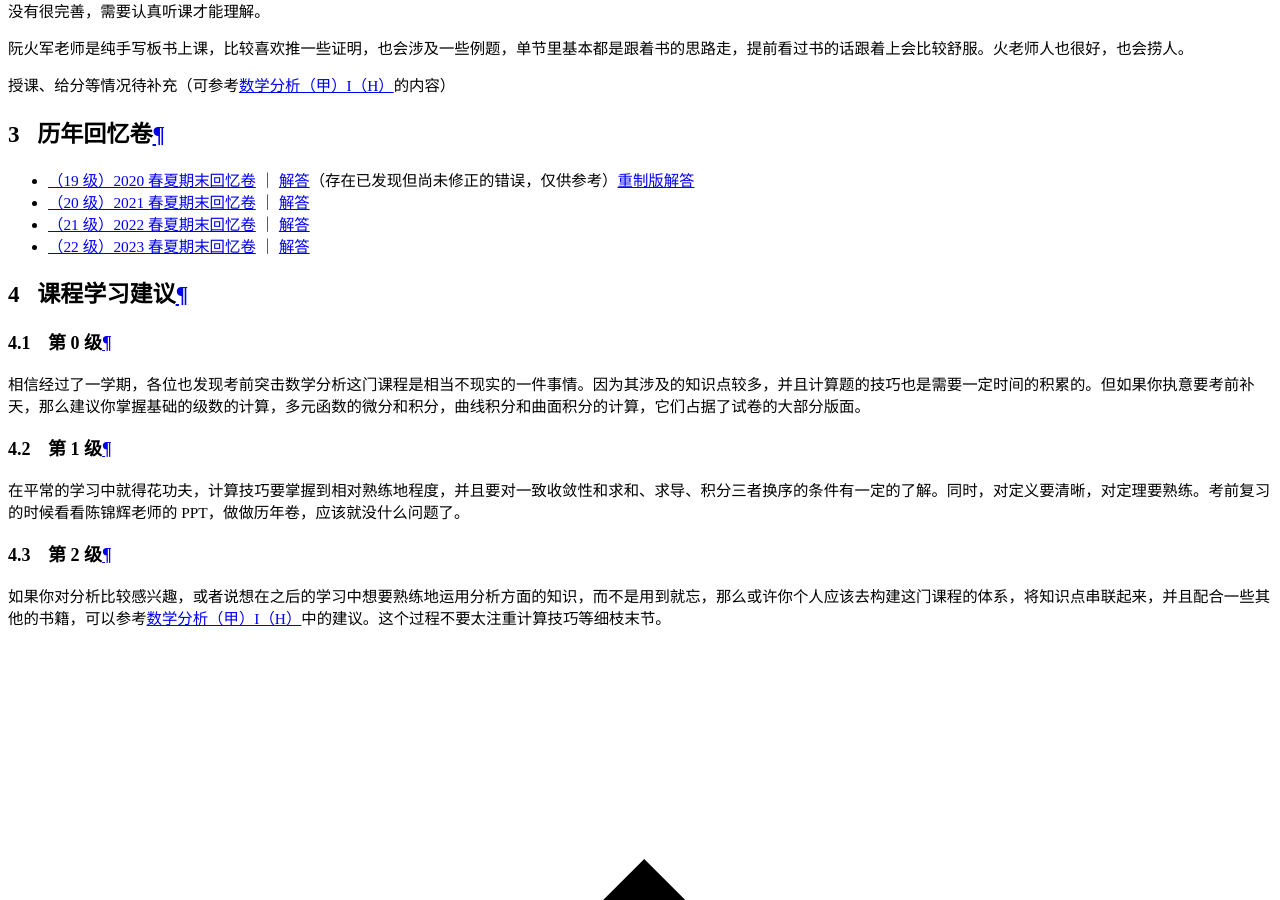
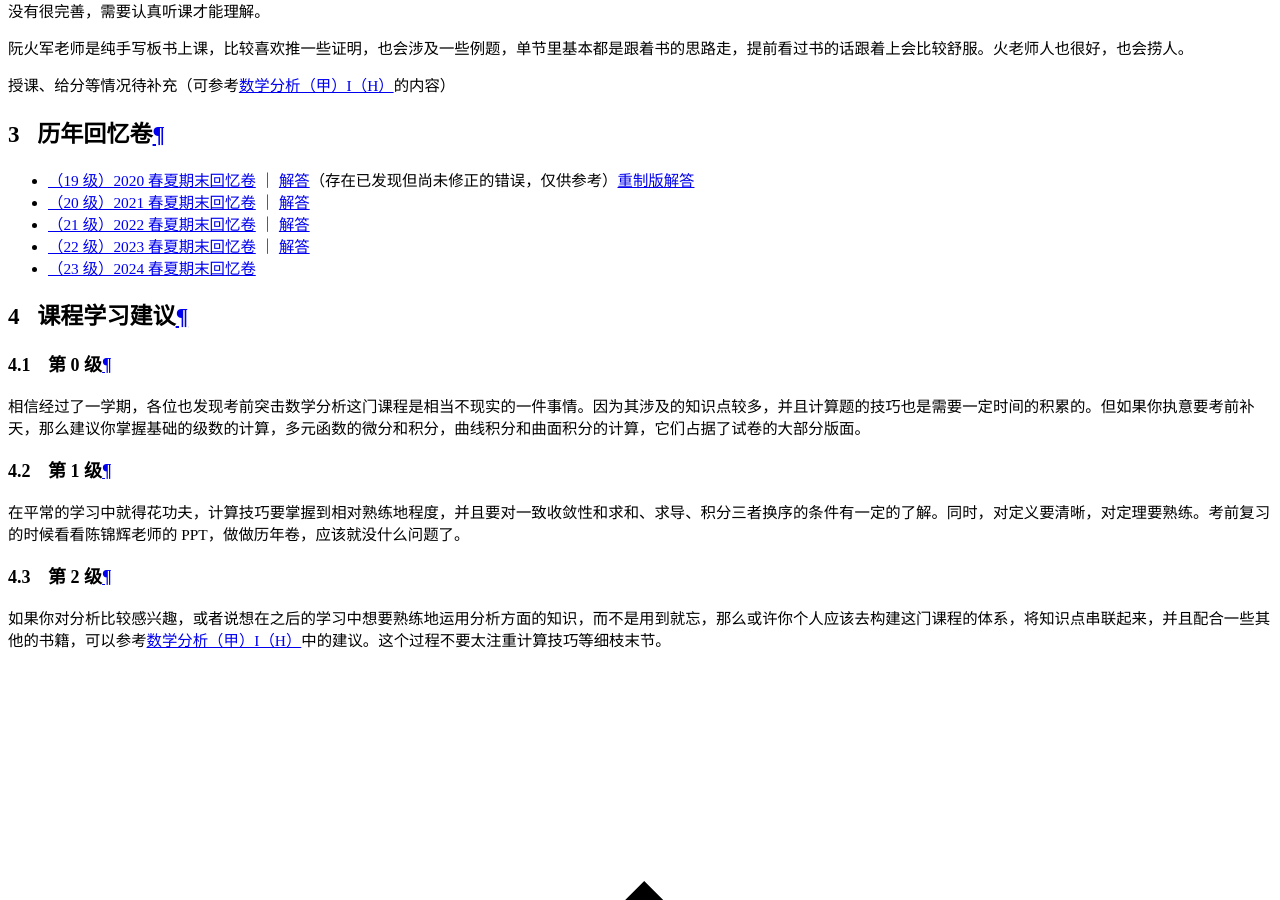
Before and after one commit to ZJU-Turing/TuringCourses, an MkDocs documentation site: the page built from docs/math_phys/math_analysis2/index.md, in a window 1280 px wide and 900 px high, scrolled down 18728 px. Built offline with MkDocs 1.6.1 and Material for MkDocs 9.7.7, drawn with Linux system fonts in a browser that asks for light colours; comment, search, counter and statistics services are not loaded.

Commit message:
docs: 添加数学分析（甲）Ⅱ（H）回忆卷 (#183)

```diff
--- a/docs/math_phys/math_analysis2/index.md
+++ b/docs/math_phys/math_analysis2/index.md
@@ -28,6 +28,8 @@
 - [（20 级）2021 春夏期末回忆卷](数学分析（甲）Ⅱ（H）2021春夏回忆卷.pdf) ｜ [解答](数学分析（甲）Ⅱ（H）2021春夏回忆卷解答.pdf)
 - [（21 级）2022 春夏期末回忆卷](数学分析（甲）Ⅱ（H）2022春夏回忆卷.pdf) ｜ [解答](数学分析（甲）Ⅱ（H）2022春夏回忆卷解答.pdf)
 - [（22 级）2023 春夏期末回忆卷](数学分析（甲）Ⅱ（H）2023春夏回忆卷.pdf) ｜ [解答](数学分析（甲）Ⅱ（H）2023春夏回忆卷解答.pdf)
+- [（23 级）2024 春夏期末回忆卷](数学分析（甲）Ⅱ（H）2024春夏回忆卷.pdf)
+
 
 ## 课程学习建议
 
```
Also changed, not shown: 8 other files.
